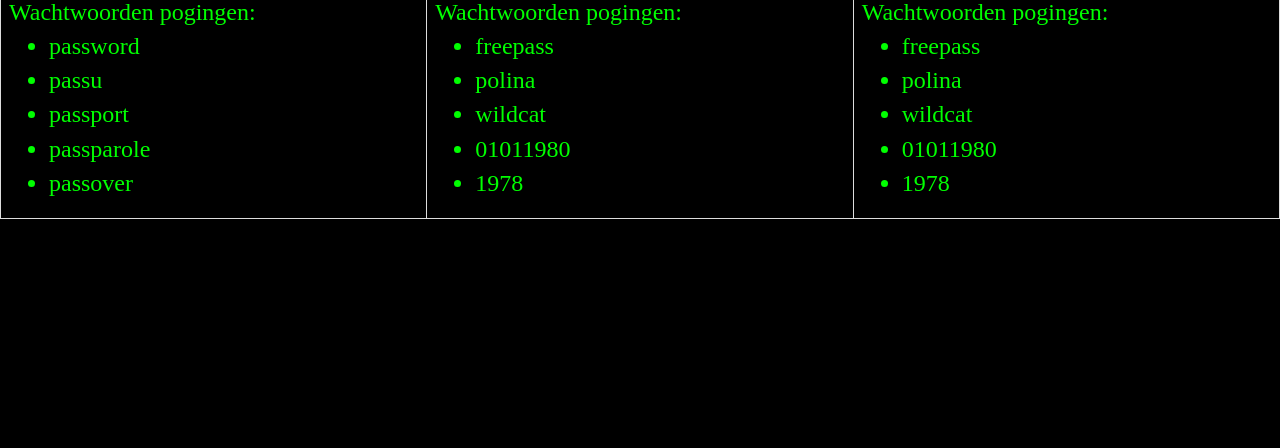
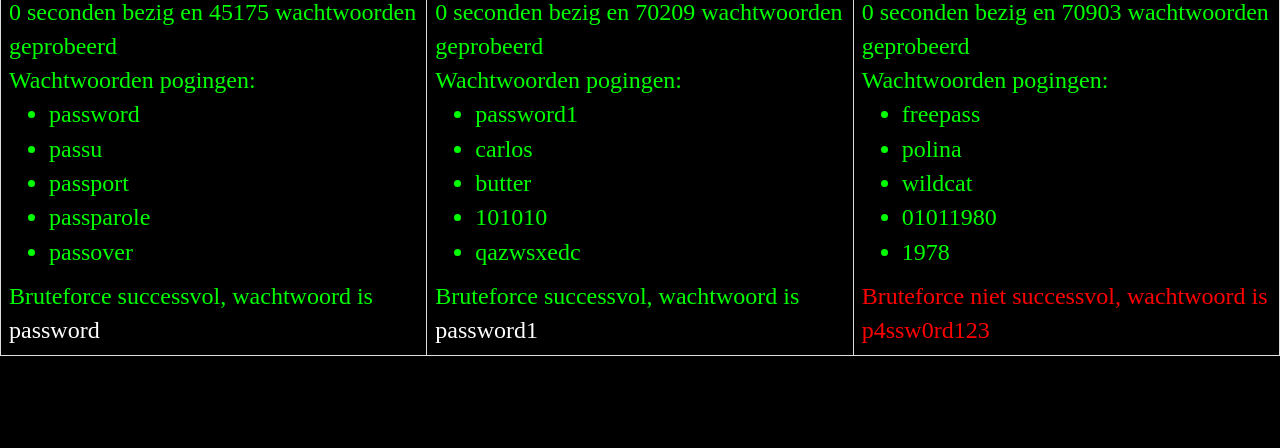
Before and after one commit to alexbeumer/BruteForce, a plain HTML site: page index.html in a window 1280 px wide. Shown: the part 352-800 px from the top of the page. Drawn offline with Linux system fonts and the light colour scheme.

Commit message:
styling aangepast

```diff
--- a/index.html
+++ b/index.html
@@ -20,7 +20,10 @@
             width: 33%;
         }
         .geraden{
-            color: #00CC33;
+            color: #fff;
+        }
+        .nietgeraden{
+            color: red;
         }
     </style>
 </head>
@@ -40,6 +43,12 @@
                             {{poging}}
                         </li>
                     </ul>
+                </div>
+                <div ng-show="{{bruteforce.geraden === true}}">
+                    Bruteforce successvol, wachtwoord is <span class="geraden">{{bruteforce.wachtwoord}}</span>
+                </div>
+                <div ng-show="{{bruteforce.geraden === false}}" class="nietgeraden">
+                    Bruteforce niet successvol, wachtwoord is {{bruteforce.wachtwoord}}
                 </div>
             </td>
         </tr>
@@ -93,7 +102,7 @@
                         },
                             {
                                 "techniek": "woordenboek",
-                                "wachtwoord": "password123",
+                                "wachtwoord": "password1",
                                 "tijdBezig": 0,
                                 "aantalPogingen": 0,
                                 "geraden": false,
```
